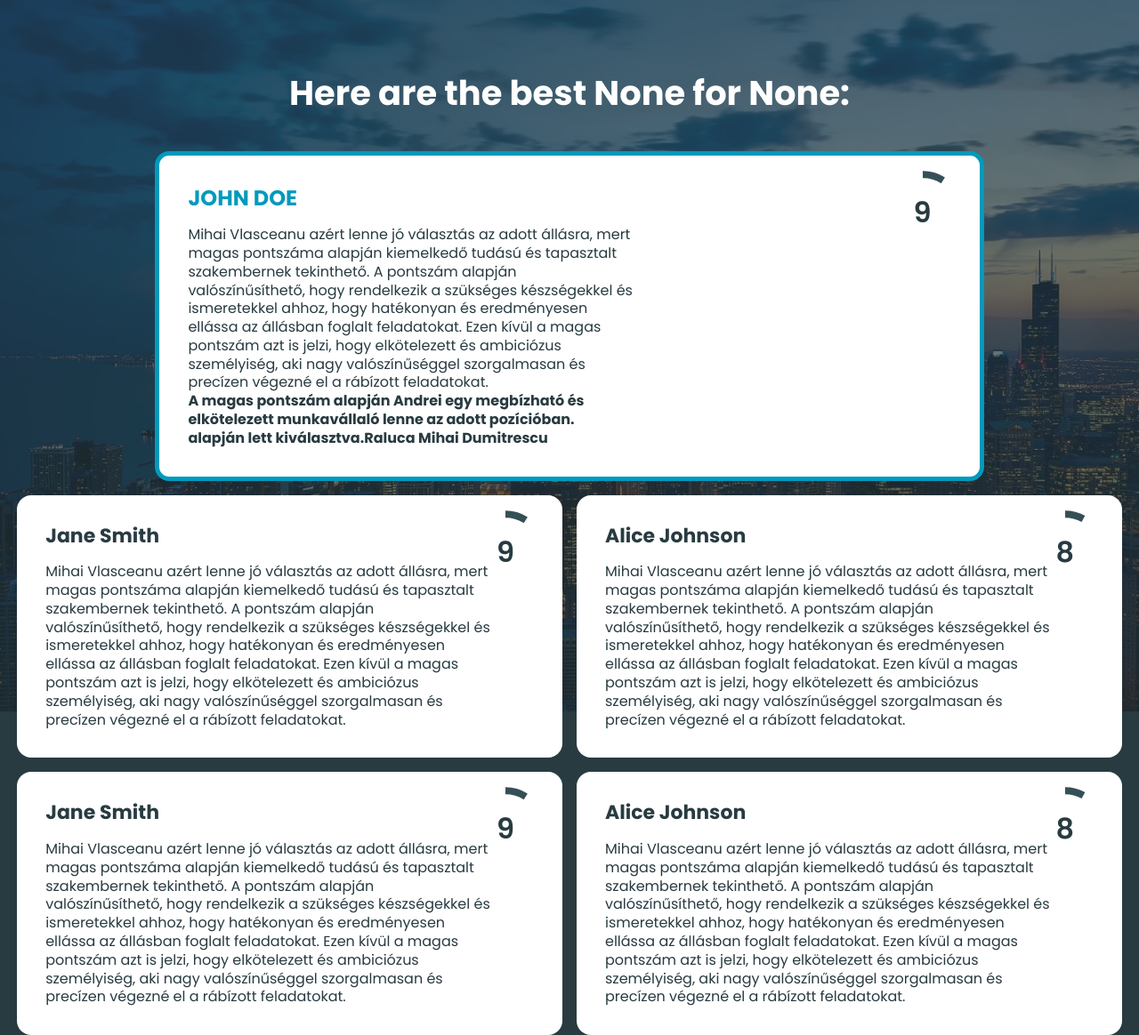
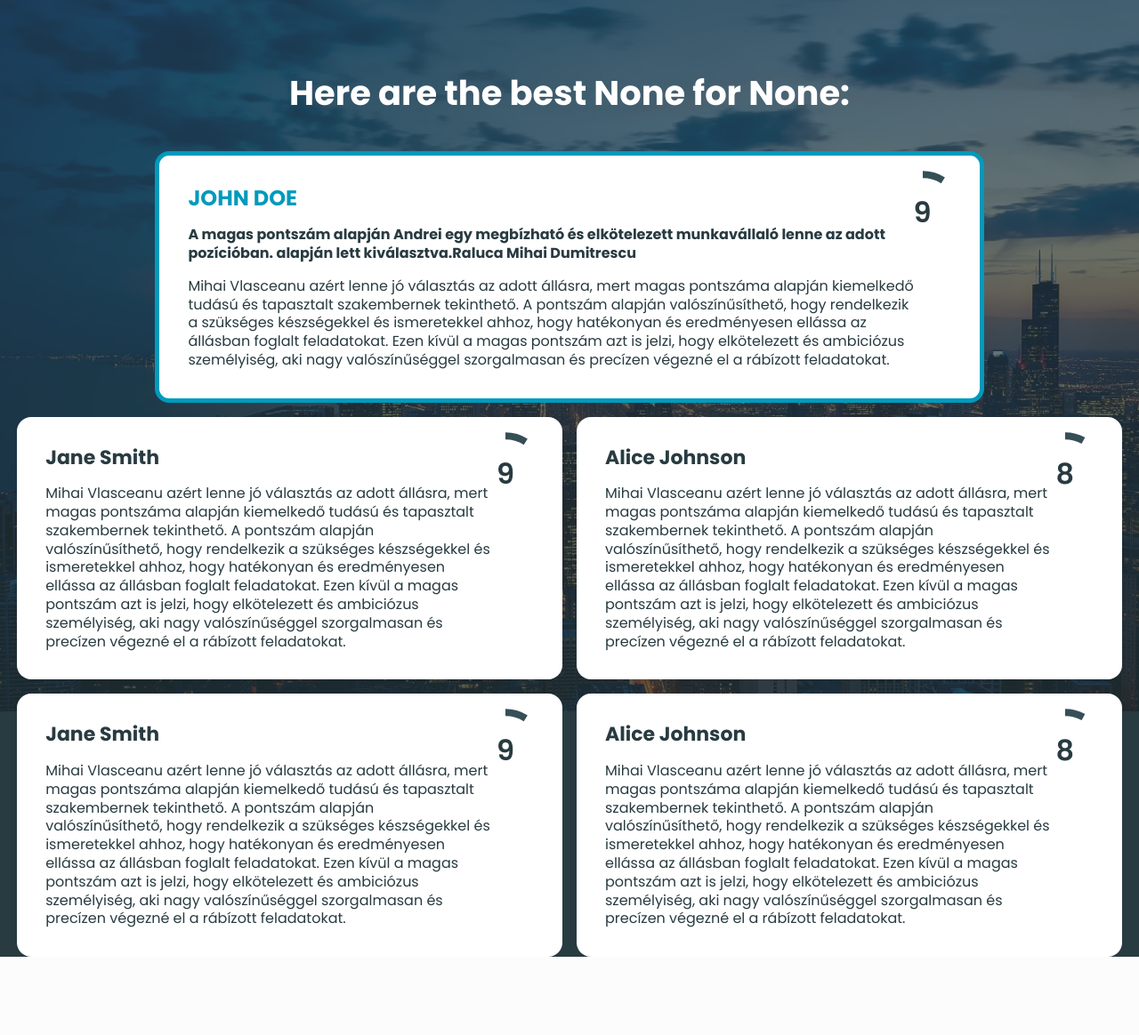
Before and after one commit to DataLensGit/hack_tech, a FastAPI app: page /dummy_candidates in a window 1280 px wide. Shown: the whole page at 89% size. After the commit the page ends 1076 px from the top, so only its background shows below. Run offline with FastAPI, Linux system fonts and the light colour scheme; some libraries are stand-ins or nearby versions.

Commit message:
Changes by horva final3

```diff
--- a/static/css/subpage.css
+++ b/static/css/subpage.css
@@ -85,3 +85,12 @@ h1 {
 .item p {
     max-width: 500px;
 }
+
+.item:first-of-type p {
+    max-width: 820px;
+}
+
+.item:first-of-type p strong {
+    display: block;
+    margin-bottom: 1rem;
+}
--- a/static/js/events.js
+++ b/static/js/events.js
@@ -127,7 +127,7 @@ document.addEventListener('DOMContentLoaded', function () {
             formData.append('file', file);
 
             try {
-                const response = await fetch('http://localhost:8000/upload-pdf-cv', {
+                const response = await fetch('/upload-pdf-cv', {
                     method: 'POST',
                     body: formData
                 });
--- a/static/js/submit.js
+++ b/static/js/submit.js
@@ -32,6 +32,11 @@ document.addEventListener('DOMContentLoaded', () => {
 
     // Submit esemény figyelése
     submitButton.addEventListener('click', (event) => {
+        let loader = document.querySelector('.loader');
+        loader.style.display = 'flex';
+            setTimeout(() => {
+                loader.style.opacity = '1';
+            }, 20);
         event.preventDefault(); // Megakadályozzuk az alapértelmezett submit viselkedést
 
         const formData = new FormData();
--- a/templates/results.html
+++ b/templates/results.html
@@ -31,6 +31,9 @@
                 <div class="item {% if item.id == best_item_id %}best-item{% endif %}">
                     <!-- <img src="{{ item.image }}" alt="{{ item.name }}"> -->
                     <h3>{{ item.name }}</h3>
+                    {% if item.id == best_item_id %}
+                        <p><strong>{{ best_item_explanation }}</strong></p>
+                    {% endif %}
                     <p>{{ item.description }}</p>
                     <div class="rating" data-value="{{ item.rating }}">
                         <svg xmlns="http://www.w3.org/2000/svg" viewBox="0 0 36 36" fill="none">
@@ -38,9 +41,6 @@
                         </svg>
                         <span data-value="{{ item.rating }}">0</span>
                     </div>
-                    {% if item.id == best_item_id %}
-                        <p><strong>{{ best_item_explanation }}</strong></p>
-                    {% endif %}
                 </div>
             {% endfor %}
         </div>
```
Also changed, not shown: templates/home.html (+5 -5 lines).
